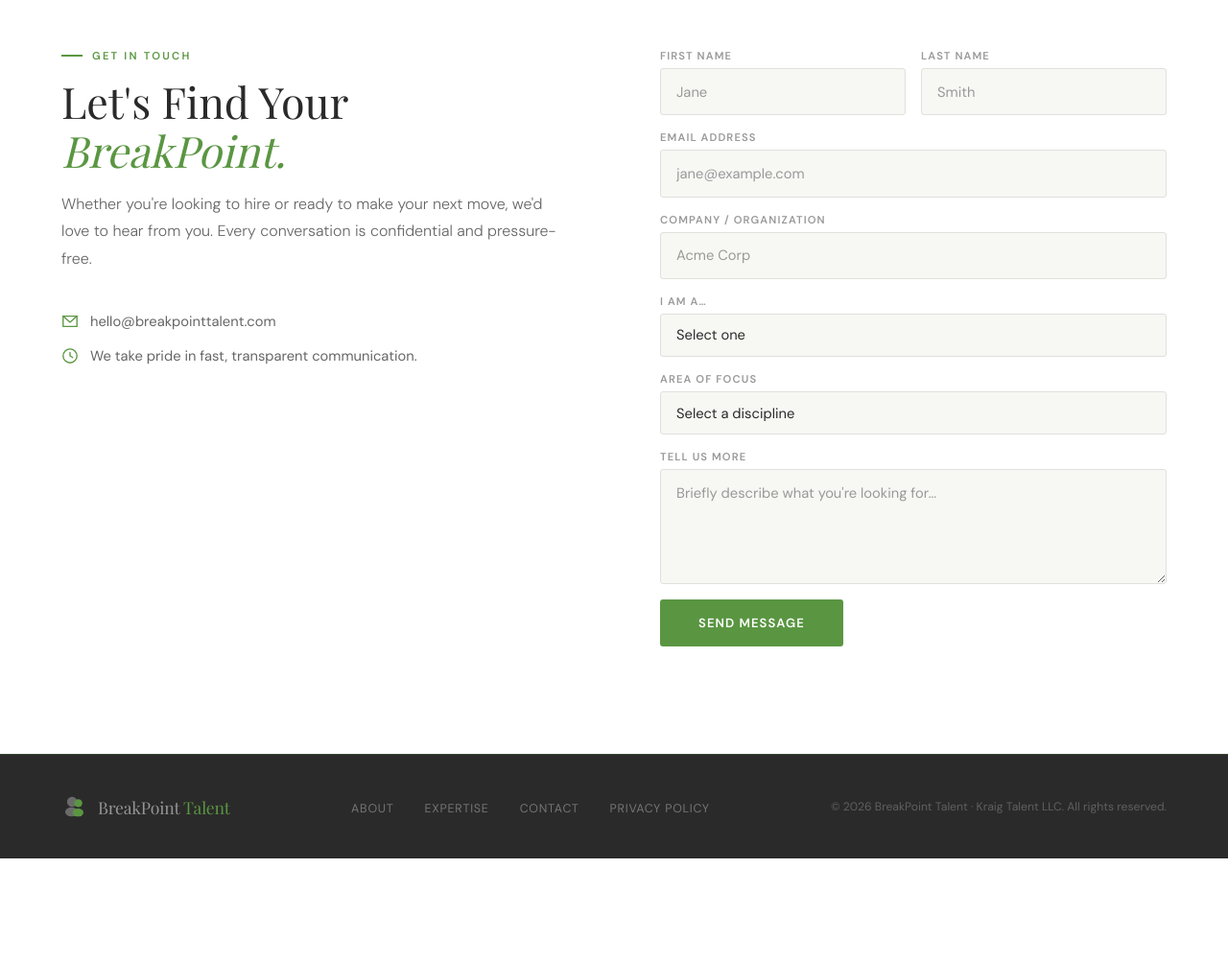
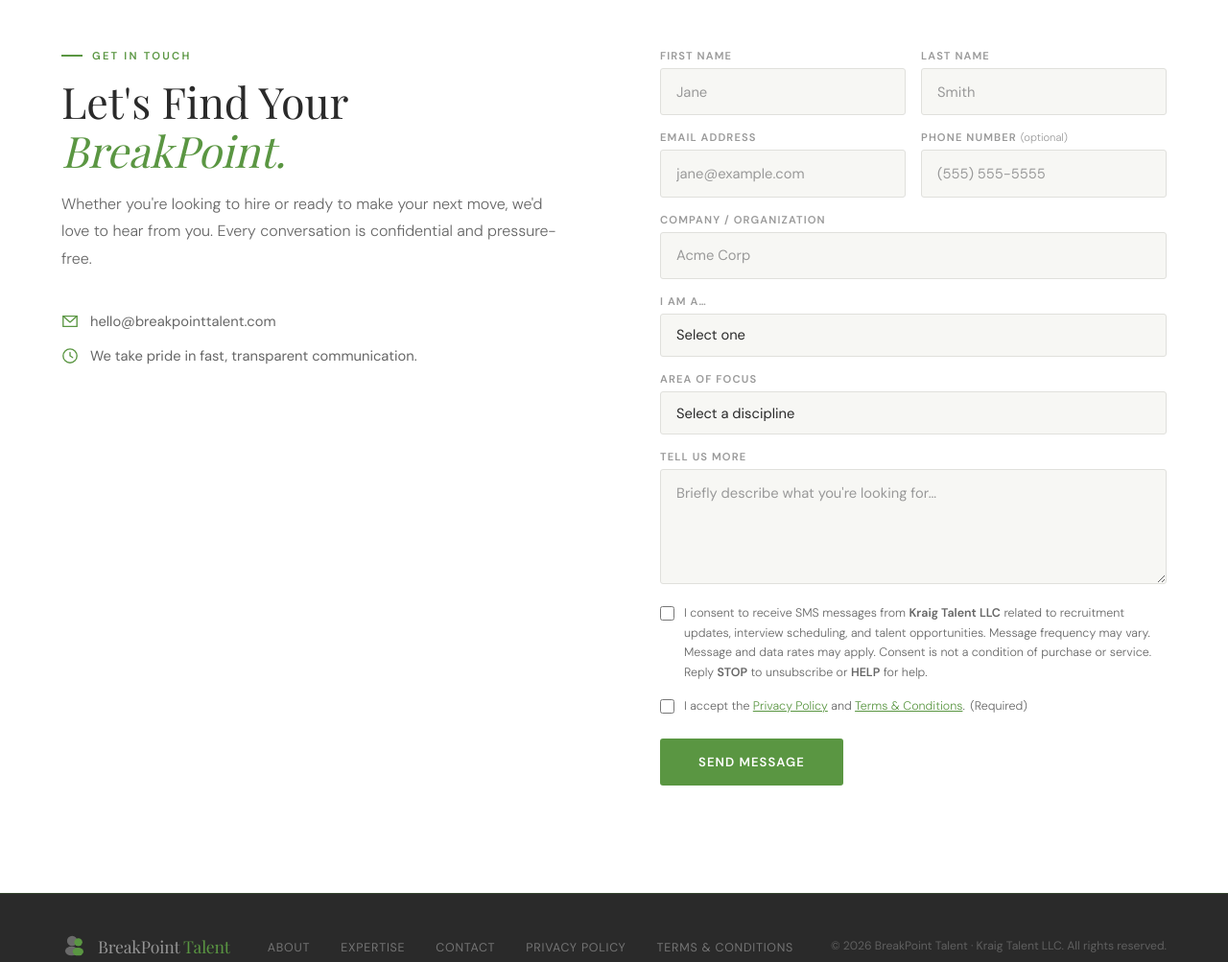
Before and after one commit to austinbarnard/breakpointtalent, a plain HTML site: page index.html in a window 1280 px wide. Shown: the part 3780-4783 px from the top of the page at 96% size. Before the commit the page ends 4675 px from the top, so only its background shows below. Drawn offline with nearby package versions, Linux system fonts and the light colour scheme; a web font is replaced by a local one.

Commit message:
Update index.html

```diff
--- a/index.html
+++ b/index.html
@@ -1,4 +1,3 @@
-
 <!DOCTYPE html>
 <html lang="en">
 <head>
@@ -573,6 +572,44 @@
 }
 .form-group select option { background: var(--white); }
 .form-group textarea { resize: vertical; min-height: 120px; }
+/* ── CONSENT CHECKBOXES ───────────────────────────── */
+.consent-block {
+  display: flex;
+  flex-direction: column;
+  gap: 14px;
+  margin: 4px 0 8px;
+}
+.consent-label {
+  display: flex;
+  align-items: flex-start;
+  gap: 10px;
+  cursor: pointer;
+}
+.consent-label input[type="checkbox"] {
+  margin-top: 3px;
+  width: 15px;
+  height: 15px;
+  min-width: 15px;
+  accent-color: var(--green);
+  cursor: pointer;
+}
+.consent-label span {
+  font-size: 0.78rem;
+  line-height: 1.65;
+  color: var(--gray-2);
+  font-weight: 300;
+}
+.consent-label span a {
+  color: var(--green);
+  text-decoration: underline;
+}
+.consent-label span a:hover { color: var(--green-dk); }
+.consent-required-note {
+  font-size: 0.7rem;
+  color: var(--gray-3);
+  margin-left: 2px;
+}
+/* ── SUBMIT BUTTON ────────────────────────────────── */
 .form-submit {
   background: var(--green);
   color: #fff;
@@ -906,10 +943,18 @@
         <input type="text" id="lname" name="last-name" placeholder="Smith" required />
       </div>
     </div>
-    <div class="form-group">
-      <label for="email">Email Address</label>
-      <input type="email" id="email" name="email" placeholder="jane@example.com" required />
+
+    <div class="form-row">
+      <div class="form-group">
+        <label for="email">Email Address</label>
+        <input type="email" id="email" name="email" placeholder="jane@example.com" required />
+      </div>
+      <div class="form-group">
+        <label for="phone">Phone Number <span style="font-weight:300;text-transform:none;letter-spacing:0;">(optional)</span></label>
+        <input type="tel" id="phone" name="phone" placeholder="(555) 555-5555" />
+      </div>
     </div>
+
     <div class="form-group">
       <label for="company">Company / Organization</label>
       <input type="text" id="company" name="company" placeholder="Acme Corp" />
@@ -940,6 +985,25 @@
       <label for="message">Tell Us More</label>
       <textarea id="message" name="message" placeholder="Briefly describe what you're looking for…"></textarea>
     </div>
+
+    <!-- ── A2P COMPLIANCE CHECKBOXES ── -->
+    <div class="consent-block">
+
+      <!-- SMS consent: optional, never pre-checked, form submits without it -->
+      <label class="consent-label">
+        <input type="checkbox" name="sms-consent" value="yes" />
+        <span>I consent to receive SMS messages from <strong>Kraig Talent LLC</strong> related to recruitment updates, interview scheduling, and talent opportunities. Message frequency may vary. Message and data rates may apply. Consent is not a condition of purchase or service. Reply <strong>STOP</strong> to unsubscribe or <strong>HELP</strong> for help.</span>
+      </label>
+
+      <!-- Privacy + Terms: required for submission -->
+      <label class="consent-label">
+        <input type="checkbox" name="terms-consent" value="yes" required />
+        <span>I accept the <a href="/smsprivacy/" target="_blank">Privacy Policy</a> and <a href="/terms/" target="_blank">Terms &amp; Conditions</a>.<span class="consent-required-note"> (Required)</span></span>
+      </label>
+
+    </div>
+    <!-- ── END COMPLIANCE CHECKBOXES ── -->
+
     <button type="submit" class="form-submit">Send Message</button>
   </form>
 </section>
@@ -959,7 +1023,8 @@
     <li><a href="#about">About</a></li>
     <li><a href="#industries">Expertise</a></li>
     <li><a href="#contact">Contact</a></li>
-        <li><a href="/smsprivacy">Privacy Policy</a></li>
+    <li><a href="/smsprivacy/">Privacy Policy</a></li>
+    <li><a href="/terms/">Terms &amp; Conditions</a></li>
   </ul>
   <p class="footer-copy">© 2026 BreakPoint Talent · Kraig Talent LLC. All rights reserved.</p>
 </footer>
@@ -981,10 +1046,8 @@
     e.preventDefault();
     const form = e.target;
     const btn = form.querySelector('.form-submit');
-
     btn.textContent = 'Sending…';
     btn.disabled = true;
-
     try {
       await fetch('/', {
         method: 'POST',
```
